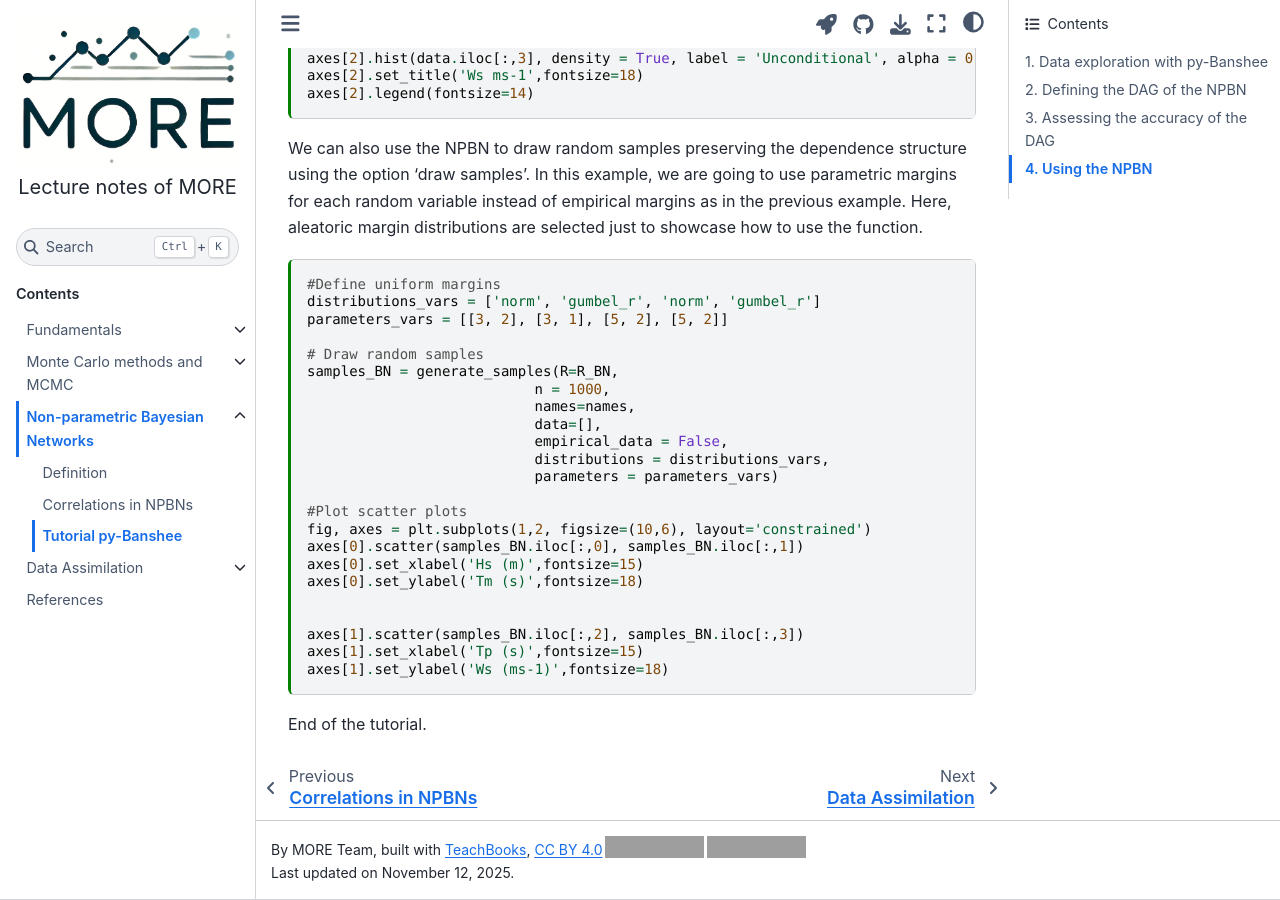
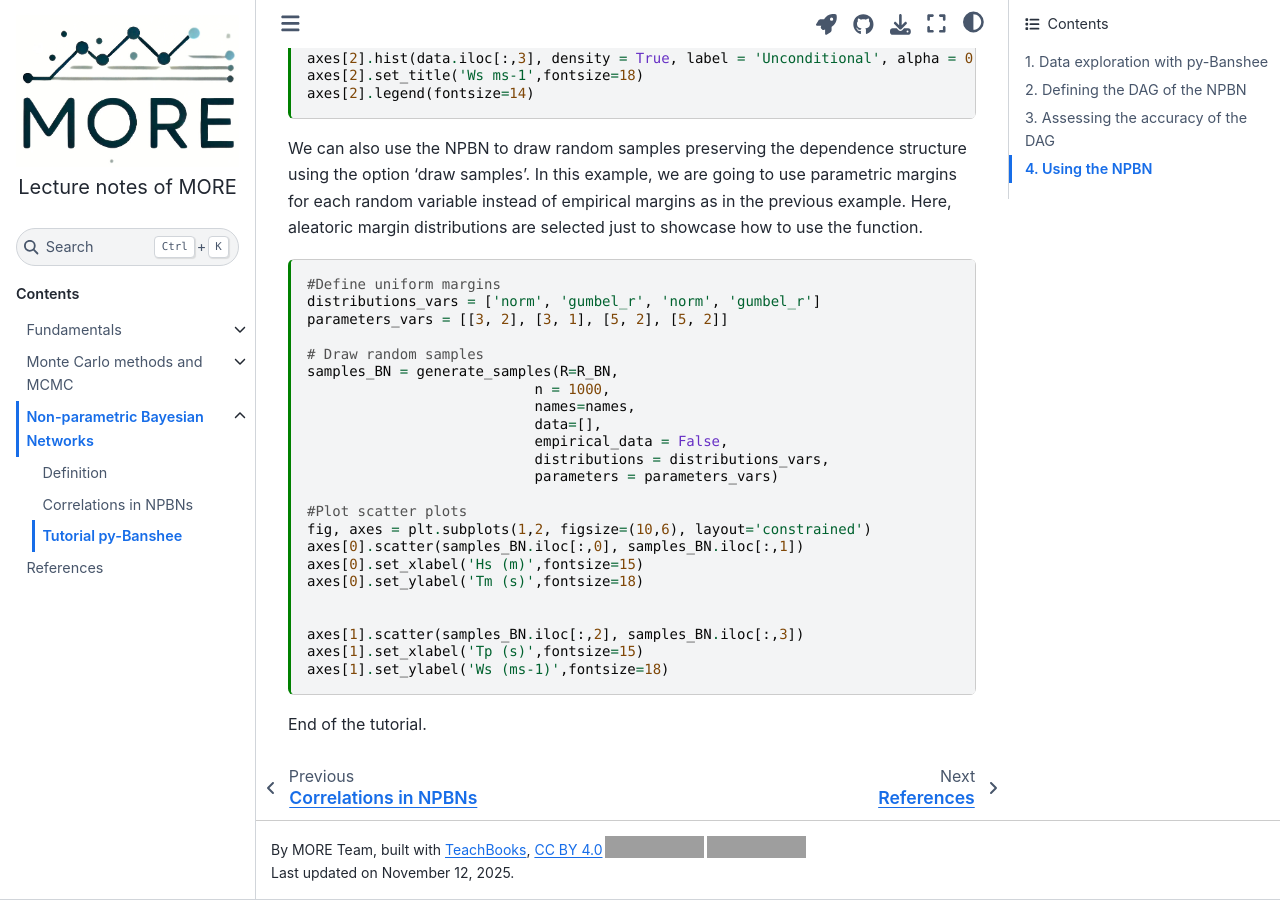
Before and after one commit to TUDelft-CITG/MORE-lecture-notes, a Jupyter Book: the page built from book/NPBN/NPBN_tutorial.ipynb, in a window 1280 px wide and 900 px high, scrolled down 4015 px. Built offline with Jupyter Book 1.0.4 settings and Sphinx 7.4.7 and the Sphinx Book theme 1.1.4, drawn with Linux system fonts in a browser that asks for light colours; pages that are not in the unit, such as notebooks, are missing from menus; comment, search, counter and statistics services are not loaded; some of the changed lines change nothing that is shown; grey boxes are pictures that could not be loaded.

Commit message:
removed DA from ToC

```diff
--- a/book/_toc.yml
+++ b/book/_toc.yml
@@ -26,40 +26,6 @@ parts:
            title: Correlations in NPBNs
          - file: NPBN/NPBN_tutorial.ipynb
            title: Tutorial py-Banshee
-      - file: data_assimilation/01_introduction.md
-        title: Data Assimilation
-        sections:
-         - file: data_assimilation/02_Analytical_Filters.md
-           title: Analytical Filtering
-           sections:
-            - file: data_assimilation/02a_Gaussian_special_case.md
-            - file: data_assimilation/02b_Kalman_Filter.md
-            - file: data_assimilation/02c_Kalman_Filter_example.md
-              title: Example
-         - file: data_assimilation/03_Ensemble_Filters.md
-           title: Ensemble Filtering
-           sections:
-            - file: data_assimilation/03a_Ensemble_Kalman_Filter.md
-              title: Ensemble Kalman Filter
-              sections:
-                - file: data_assimilation/03aa_EnKF_pseudo_algorithm.md
-                - file: data_assimilation/03ab_Lemniscate_EnKF.md
-                  title: Example
-                - file: data_assimilation/03ac_state_vector_augmentation.md
-            - file: data_assimilation/03b_Particle_Filter.md
-              title: Particle Filter
-              sections:
-                - file: data_assimilation/03ba_Importance_sampling.md
-                - file: data_assimilation/03bb_resampling.md
-                - file: data_assimilation/03bc_PF_pseudo_algorithm.md
-                - file: data_assimilation/03bd_Lemniscate_PF.md
-                  title: Example
-                - file: data_assimilation/03be_curse_of_dimensionality.md
-         - file: data_assimilation/04_Grand_Prix.md
-           title: Grand Prix
-           sections:
-           - file: data_assimilation/04a_2024.md
-             title: Grand Prix 2024
       - file: references.md
     # - file: changelog.md
     # - file: credits.md
```
